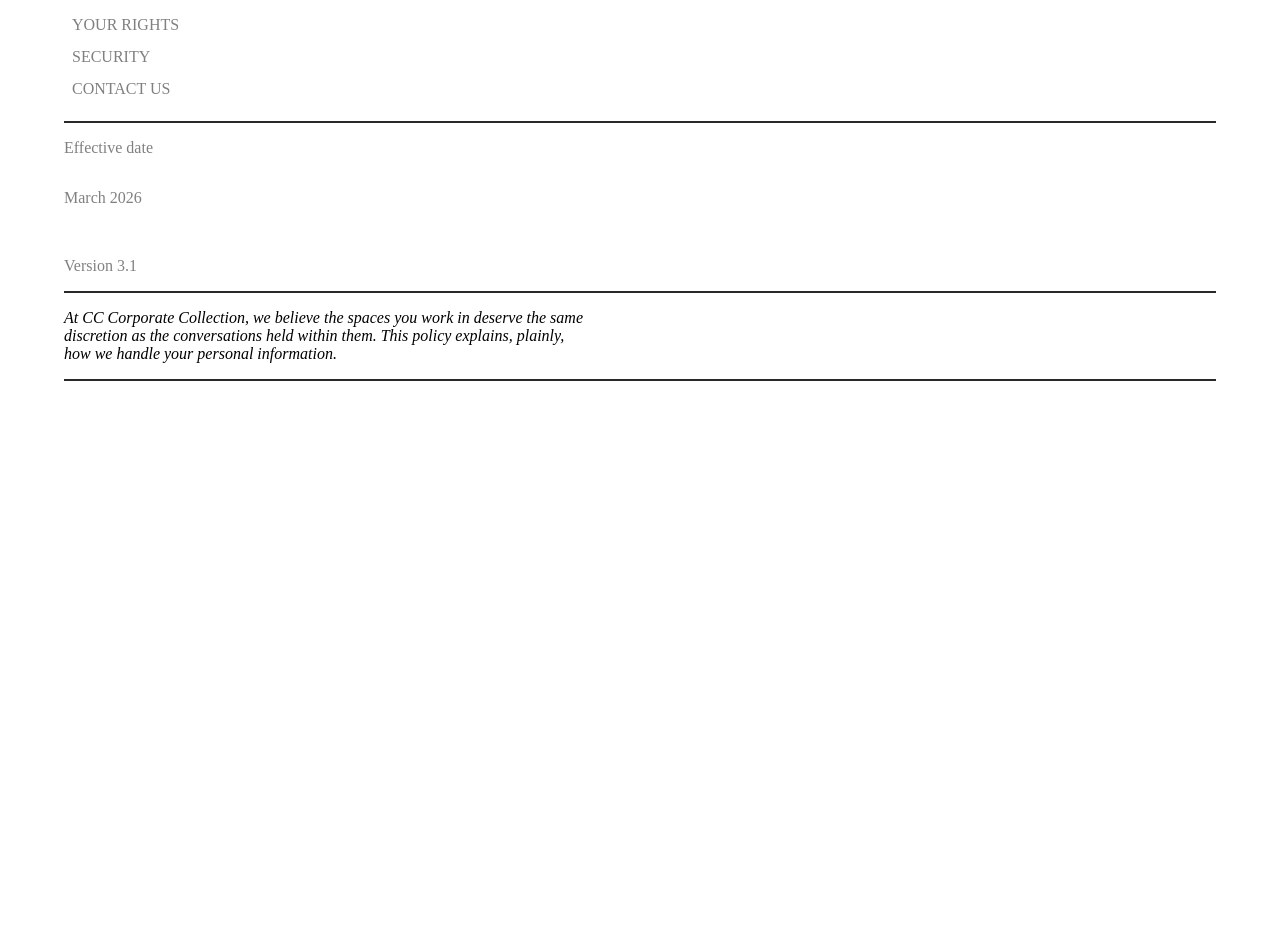
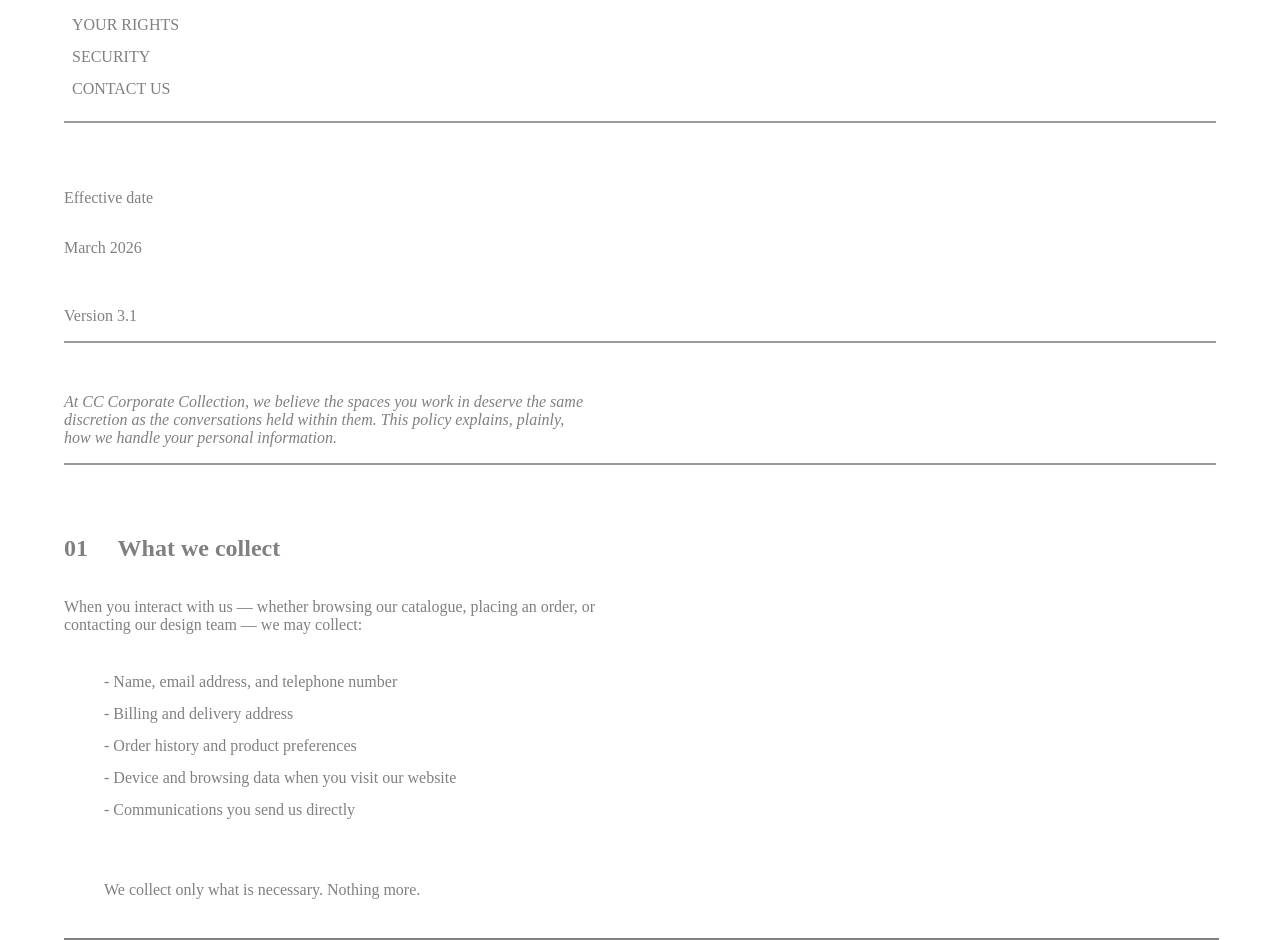
Before and after one commit to jh115424/Corporate-Collection-Sass-React-Project, a React (Vite) app: page /privacy in a window 1280 px wide. Shown: the part 1106-2046 px from the top of the page. Before the commit the page ends 1487 px from the top, so only its background shows below. Built offline with nearby package versions, Linux system fonts and the light colour scheme.

Commit message:
connecting scroll links to chapters

```diff
--- a/src/Components/Privacy.jsx
+++ b/src/Components/Privacy.jsx
@@ -64,7 +64,6 @@
             </li>
             <li>
               <ScrollLink to="usage" smooth={true} duration={500}>
-                {" "}
                 HOW WE USE IT
               </ScrollLink>
             </li>
@@ -89,12 +88,9 @@
               </ScrollLink>
             </li>
             <li>
-              <ScrollLink
-                to="contact"
-                smooth={true}
-                duration={500}
-              ></ScrollLink>
-              CONTACT US
+              <ScrollLink to="contact" smooth={true} duration={500}>
+                CONTACT US
+              </ScrollLink>
             </li>
           </ol>
         </div>
@@ -115,6 +111,25 @@
           </p>
         </div>
         <div className="tableOfContentLine"></div>
+        <div id="collect" className="collectionCriteria">
+          <h2 className="criteriaTitle">01 &nbsp; &nbsp; What we collect</h2>
+          <p>
+            When you interact with us — whether browsing our catalogue, placing
+            an order, or <br />
+            contacting our design team — we may collect:
+          </p>
+          <ol className="collectionHistory">
+            <li>- Name, email address, and telephone number</li>
+            <li>- Billing and delivery address</li>
+            <li>- Order history and product preferences</li>
+            <li>- Device and browsing data when you visit our website</li>
+            <li>- Communications you send us directly</li>
+            <br />
+            <p>We collect only what is necessary. Nothing more.</p>
+          </ol>
+          <div className="criteriaUnderline"></div>
+        </div>
+        <div className="dataUsage"></div>
       </div>
     </>
   );
--- a/src/Components/privacy.css
+++ b/src/Components/privacy.css
@@ -16,7 +16,7 @@
   height: 2px;
   margin-left: auto;
   margin-right: auto;
-  background-color: rgb(41, 41, 42);
+  background-color: rgb(157, 155, 155);
 }
 
 .titleUnderline {
@@ -78,7 +78,6 @@
 .messageMottoTwo span {
   font-style: italic;
   color: rgba(147, 71, 71, 0.72);
-  /* font-family: "Cormorant Garamond", serif; */
 }
 
 .messageMottoThree {
@@ -106,11 +105,13 @@
   list-style: none;
 }
 
-.productionDate {
+.productionDate,
+.collectionCriteria {
   display: flex;
   flex-direction: column;
   margin-left: auto;
   width: 95%;
+  margin-top: 50px;
   color: gray;
 }
 
@@ -118,6 +119,21 @@
   font-style: italic;
   text-align: left;
   margin-left: auto;
+  font-size: 16px;
+  margin-top: 50px;
   width: 90%;
+  color: gray;
   margin-right: auto;
 }
+
+.collectionHistory {
+  line-height: 2;
+}
+
+.criteriaUnderline {
+  width: 95%;
+  height: 2px;
+
+  margin-right: auto;
+  background-color: gray;
+}
```
